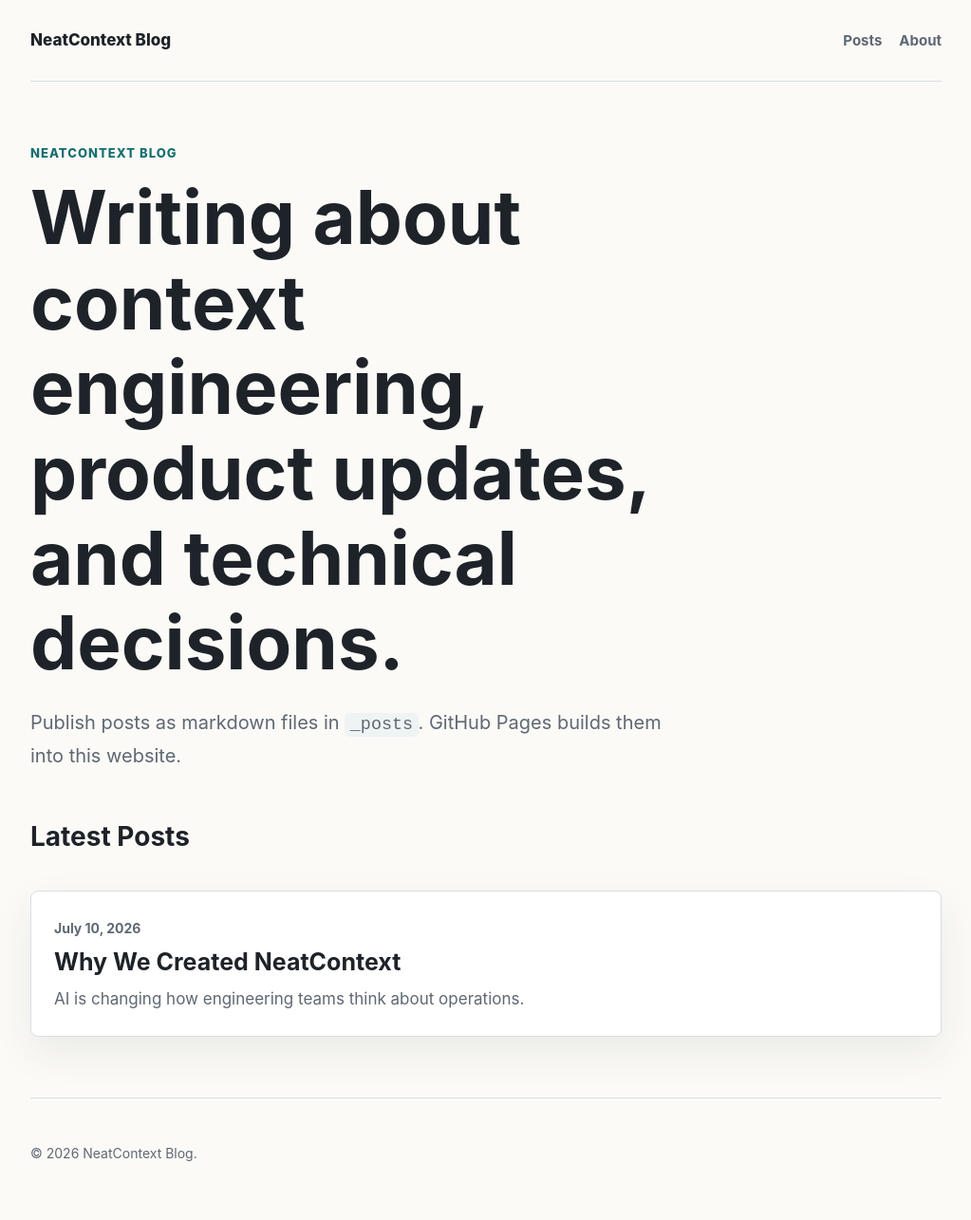
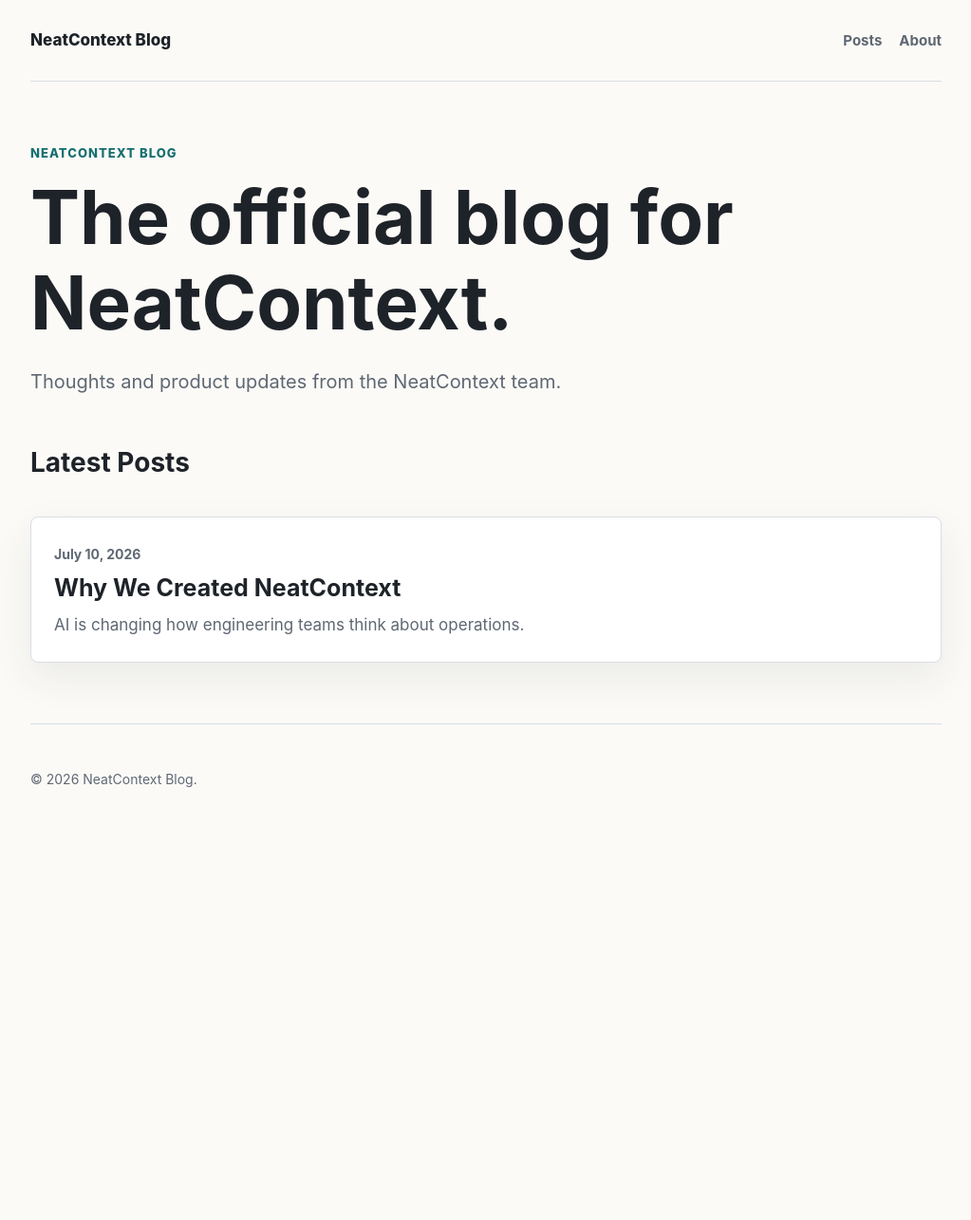
Before and after one commit to XTSoftwareLabs/neatcontext-blog, a Jekyll site: the page built from index.html, in a window 1280 px wide. Shown: the whole page at 95% size, without its empty margins (128-1151 px from the left). Built offline with Jekyll 4.4.1, drawn with Linux system fonts in a browser that asks for light colours; after the commit the page ends 900 px from its top, so only the background shows below that.

Commit message:
Update homepage blog introduction

```diff
--- a/index.html
+++ b/index.html
@@ -5,8 +5,8 @@ title: Home
 
 <section class="hero">
   <p class="eyebrow">NeatContext Blog</p>
-  <h1>Writing about context engineering, product updates, and technical decisions.</h1>
-  <p class="lede">Publish posts as markdown files in <code>_posts</code>. GitHub Pages builds them into this website.</p>
+  <h1>The official blog for NeatContext.</h1>
+  <p class="lede">Thoughts and product updates from the NeatContext team.</p>
 </section>
 
 <section class="post-list" aria-labelledby="latest-posts">
```
